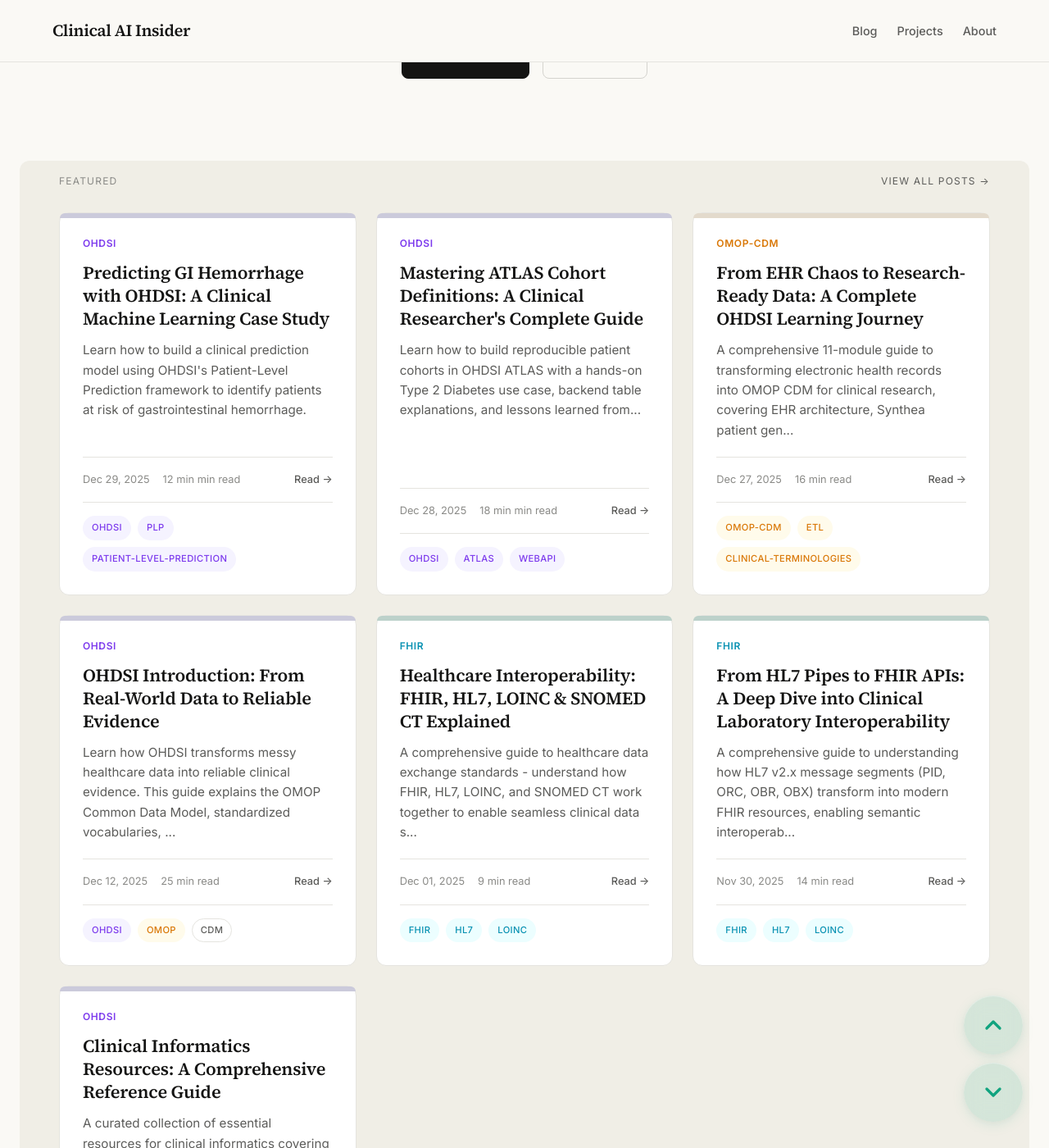
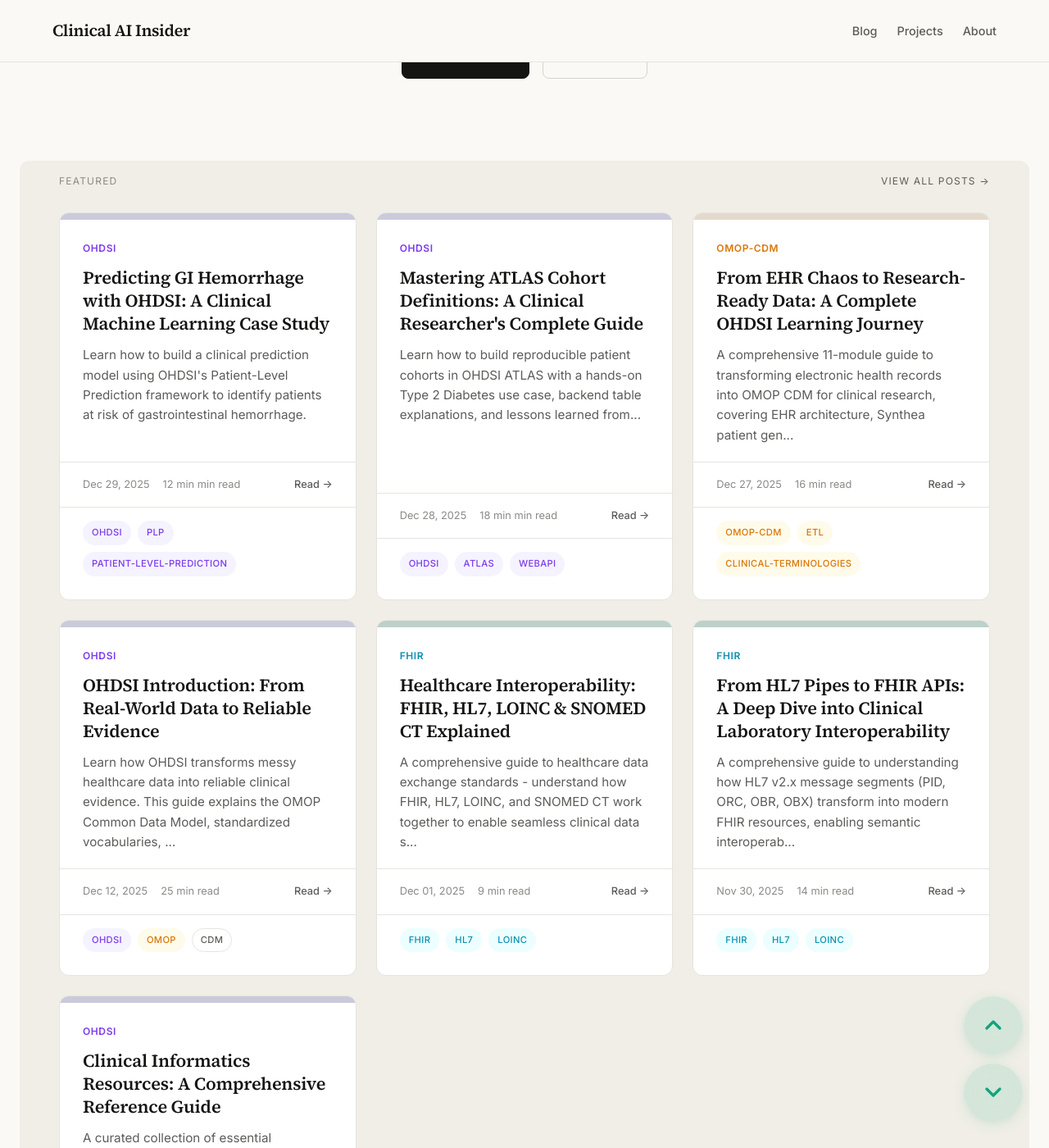
Before and after one commit to clinicalaiinsider/clinicalaiinsider.github.io, a Jekyll site: the page built from index.html, in a window 1280 px wide and 1400 px high, scrolled down 374 px. Shown: the whole window at 82% size. Built offline with Jekyll 4.4.1, drawn with Linux system fonts in a browser that asks for light colours; the list of posts is cut into pages by our own code.

Commit message:
Fix card accent strips - use overflow:hidden and proper padding structure
- Changed card to use overflow:hidden so accent strips clip properly to rounded corners
- Removed negative margins from accent strips (now 8px height)
- Added padding to individual card sections (header, meta, tags)
- This fixes the invisible accent strip issue caused by border-radius clipping

🤖 Generated with [Claude Code](https://claude.com/claude-code)

Co-Authored-By: Claude Opus 4.5 <noreply@anthropic.com>

```diff
--- a/assets/css/main.css
+++ b/assets/css/main.css
@@ -401,7 +401,7 @@ main {
     background: var(--color-bg-card);
     border: 1px solid var(--color-border);
     border-radius: var(--radius-lg);
-    padding: 28px;
+    overflow: hidden;
     display: flex;
     flex-direction: column;
     transition: all 0.2s ease;
@@ -415,9 +415,8 @@ main {
 
 /* Anthropic-style colored accent strip at top of cards */
 .post-card-accent {
-    height: 6px;
-    margin: -28px -28px 20px -28px;
-    border-radius: var(--radius-lg) var(--radius-lg) 0 0;
+    height: 8px;
+    flex-shrink: 0;
     background: var(--color-border);
 }
 
@@ -447,6 +446,7 @@ main {
 
 .post-card-header {
     flex: 1;
+    padding: 24px 28px 0 28px;
 }
 
 /* Category label */
@@ -510,7 +510,7 @@ main {
     align-items: center;
     font-size: 0.8rem;
     color: var(--color-text-muted);
-    padding-top: 16px;
+    padding: 16px 28px;
     border-top: 1px solid var(--color-border);
 }
 
@@ -528,8 +528,7 @@ main {
     display: flex;
     flex-wrap: wrap;
     gap: 8px;
-    margin-top: 16px;
-    padding-top: 16px;
+    padding: 16px 28px 28px 28px;
     border-top: 1px solid var(--color-border);
 }
 
```
